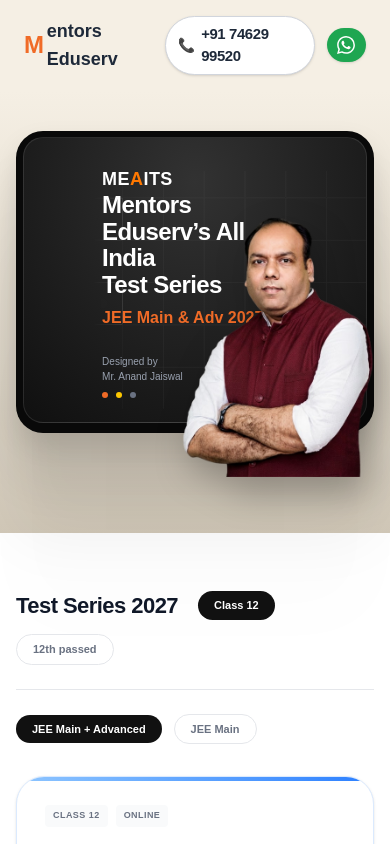
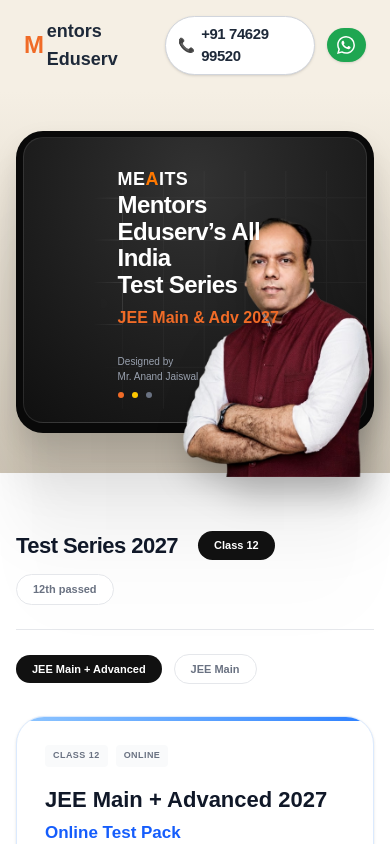
Before and after one commit to kartikkumar925800/assigment, a Next.js app: page / in a window 390 px wide. Shown: the top 844 px of the page. Built offline with nearby package versions, Linux system fonts and the light colour scheme; a web font is replaced by a local one.

Commit message:
Fix mobile hero layout: trim excess background padding and prevent text from being hidden behind image

```diff
--- a/src/app/page.tsx
+++ b/src/app/page.tsx
@@ -37,7 +37,7 @@
 
       {/* Hero Section */}
       <div style={{ background: 'linear-gradient(180deg, #F5EFE4 0%, #D2C9B9 100%)', width: '100%' }}>
-        <section className="max-w-[1440px] mx-auto pt-[40px] pb-[100px] md:pt-[60px] md:pb-[32px] px-4 xl:px-[159px] relative z-0">
+        <section className="max-w-[1440px] mx-auto pt-[40px] pb-[40px] md:pt-[60px] md:pb-[32px] px-4 xl:px-[159px] relative z-0">
 
             {/* Massive Desktop Background Swoosh */}
             <div
@@ -75,7 +75,7 @@
                 </div>
 
 
-                <div className="relative z-20 w-[65%] md:w-[60%] text-left pt-2 pl-2 md:pl-2">
+                <div className="relative z-40 w-[55%] md:w-[60%] text-left pt-2 pl-2 md:pl-2">
                   <h2 className="text-white font-black text-[18px] md:text-[28px] mb-1 md:mb-1 tracking-wide flex items-center leading-none">ME<span className="text-[#FF7800]">A</span>ITS</h2>
                   <h3 className="text-white text-[24px] md:text-[44px] font-bold mb-2 md:mb-3 leading-[1.1] tracking-tight">
                     Mentors Eduserv’s<br className="hidden md:block" /> All India <br className="md:hidden" />Test Series
```
